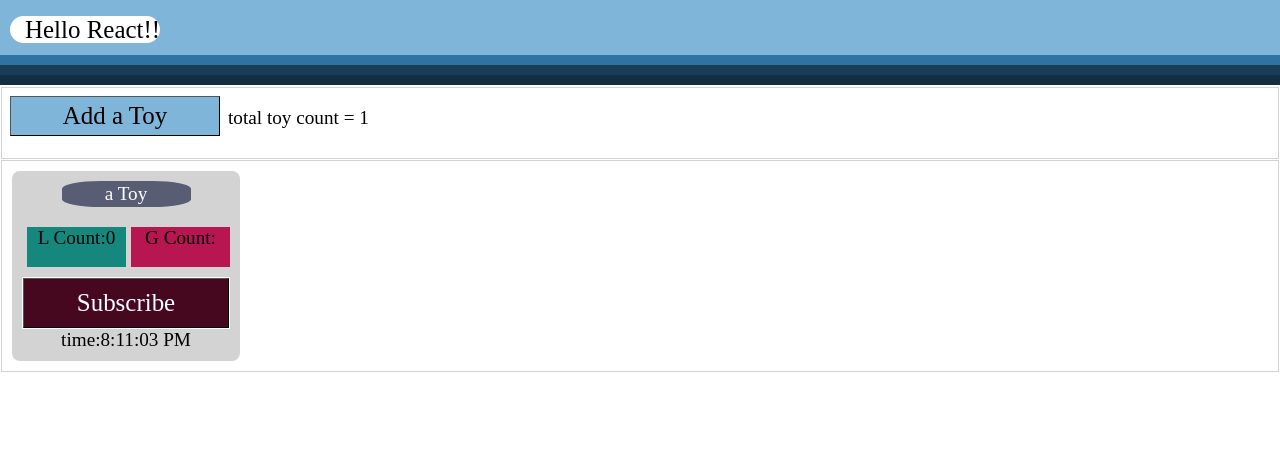
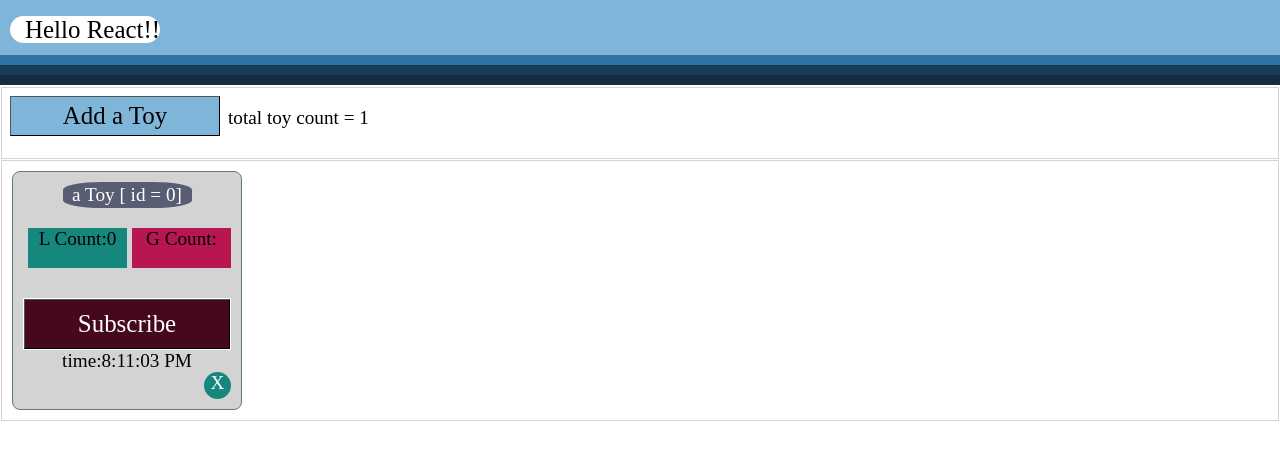
Before and after one commit to DhananjayX/Parashar, a React (Create React App) app: page / in a window 1280 px wide. Shown: the top 460 px of the page. Built offline with nearby package versions, Linux system fonts and the light colour scheme; a web font is replaced by a local one.

Commit message:
toy removal added

```diff
--- a/src/Components/Toy/Toy.js
+++ b/src/Components/Toy/Toy.js
@@ -1,7 +1,5 @@
-
 import React ,{ Component }  from 'react';
 import './css/stylesToy.css';
-
 
 class  Toy extends Component {
 
@@ -9,24 +7,26 @@ class  Toy extends Component {
         super(props);
         this.state = { toySubscrCnt: 0 };
         this.Subscribed = this.Subscribed.bind(this);
+        this.removeaToy = this.removeaToy.bind(this);
       }
 
     Addtoy(){
-
         console.log('comp added');
-
     }
 
     Subscribed(nm) {
                     this.setState({ toySubscrCnt: this.state.toySubscrCnt+1 });
     }
 
+    removeaToy()
+    {
+        this.props.simplemethod(this.props.index);
+    }
     render() {
-
         return (
         <div className="maindiv">
                 <div>
-                    <div className="toyhdr"> a Toy </div>
+                    <div className="toyhdr"> a Toy [ id = {this.props.index}] </div>
                     <div className="cntContainer">
                         <div className="cnt clr16877C"> L Count:{this.state.toySubscrCnt}</div>
                         <div className="cnt clrB81651"> G Count:  </div>
@@ -36,6 +36,7 @@ class  Toy extends Component {
                     <input className="btn" onClick= {this.Subscribed} type="button" name="Subscribe" value= "Subscribe"/>
                 </div>
                 <div className="toyftr">time:{(new Date()).toLocaleTimeString()}</div>
+                <div className="removeToy" onClick={this.removeaToy}> X </div>
         </div>
         );
     }
--- a/src/Components/Toy/ToyContainer.js
+++ b/src/Components/Toy/ToyContainer.js
@@ -8,29 +8,36 @@ class  ToyContainer extends Component {
     constructor(props) {
         super(props);
         this.state = {toys:[] };
-        this.Addtoy = this.Addtoy.bind(this);
 
-        this.Addtoy();
-        /*
-        var ltoy =  this.state.toys;
-        ltoy.push(<Toy key={0} />);
-        this.setState({ toys:ltoy  });
-        */
+        this.addToy = this.addToy.bind(this);
+        this.removeToy = this.removeToy.bind(this);
+        this.addToy();
+
       }
 
-    Addtoy(){
+    removeToy(ind)
+    {
+            let ltoy =  this.state.toys;
+            console.log('index for deletion :' + ind)
+            ltoy.splice(ind,1);
+            this.setState({ toys:ltoy  });
 
-        var ltoy =  this.state.toys;
-        ltoy.push(<Toy key={this.state.toys.length+1} />);
+    }
+    addToy(){
+
+        let ltoy =  this.state.toys;
+        ltoy.push(<Toy key={this.state.toys.length} index={this.state.toys.length} simplemethod ={this.removeToy}  />);
         this.setState({ toys:ltoy  });
     }
+
+
 
     render() {
 
         return (
             <div>
                 <div className="cntHeader bgclr">
-                    <input className="btnhdr" value="Add a Toy" type="button" name="btnAdd" onClick = {this.Addtoy}/>
+                    <input className="btnhdr" value="Add a Toy" type="button" name="btnAdd" onClick ={() => this.addToy()} />
                     total toy count = {this.state.toys.length}
                 </div>
                 <div className="cntBody">
--- a/src/Components/Toy/css/stylesToy.css
+++ b/src/Components/Toy/css/stylesToy.css
@@ -4,7 +4,7 @@
         margin:10px;
         padding:10px;
         display:inline-block;
-        border-width:1px  ;
+        border:1px solid #5A7A7D;
         border-radius:8px;
 
     }
@@ -39,7 +39,9 @@
     }
     .subscribe
     {
+
         margin:0 auto;
+        margin-top:30px;
         border:1px solid white;
     }
     .cnt {
@@ -66,3 +68,17 @@
         text-align: center;
 
     }
+
+    .removeToy
+    {
+        position: relative;
+        float: right;
+        width:27px;
+        height:27px;
+        border:1px solid 595D73;
+        color:white;
+        border-radius: 50% 50%;
+        text-align: center;
+        background-color: #16877C    ;
+        cursor: pointer;
+    }
--- a/src/Components/Toy/css/stylesToyCon.css
+++ b/src/Components/Toy/css/stylesToyCon.css
@@ -14,6 +14,7 @@
     border-width:1px;
     font-size:1.3em ;
     font-family:inherit;
+    cursor: pointer;
 }
 
  .cntHeader {
```
